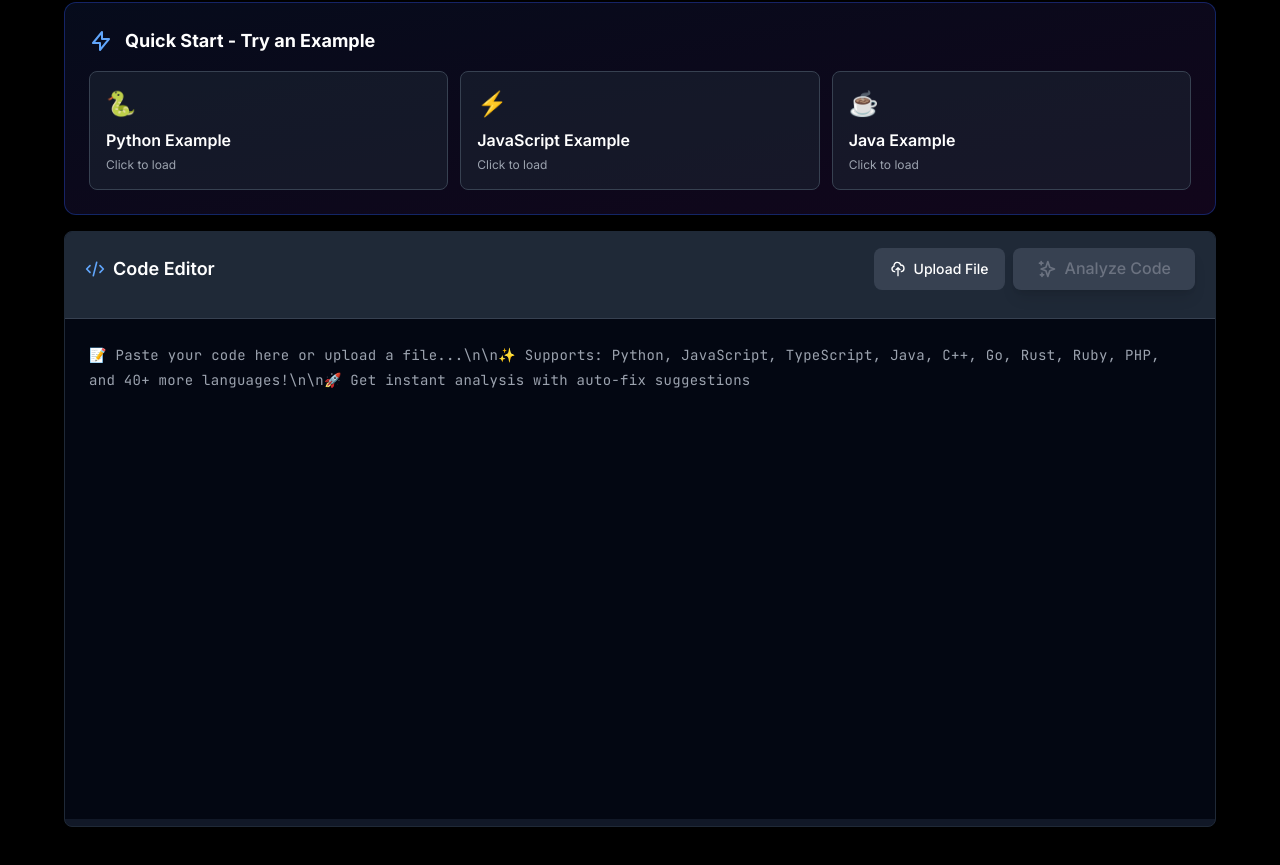
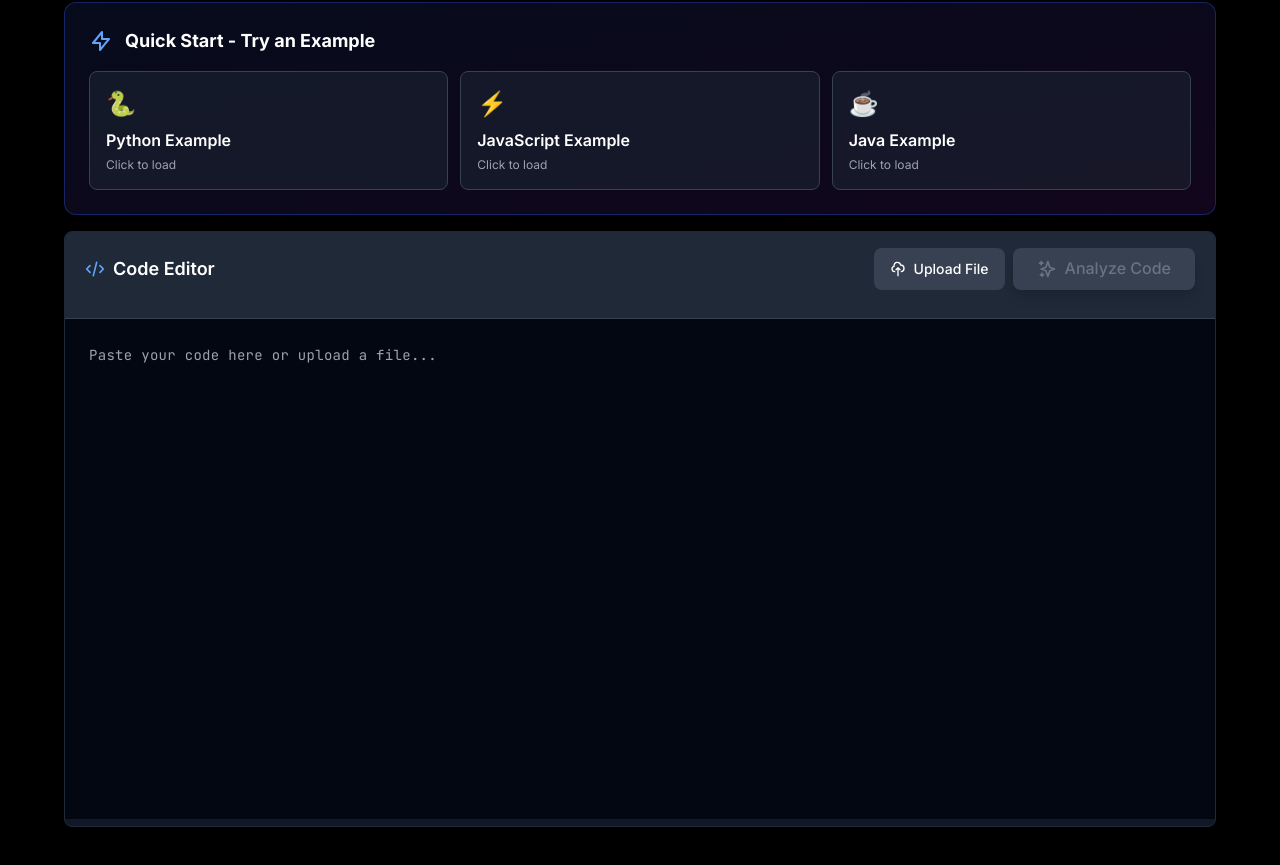
Before and after one commit to gokul18062006/code_review_agent, a React (Vite) app in the folder frontend/: page / in a window 1280 px wide. Shown: the part 465-1330 px from the top of the page. Built offline with nearby package versions, Linux system fonts and the light colour scheme; no server answers.

Commit message:
Clean up placeholder text - remove escape characters

```diff
--- a/frontend/src/components/CodeEditor.tsx
+++ b/frontend/src/components/CodeEditor.tsx
@@ -186,7 +186,7 @@ export default function CodeEditor({ code, setCode, onReview, loading }: CodeEdi
         <textarea
           value={code}
           onChange={(e) => setCode(e.target.value)}
-          placeholder="📝 Paste your code here or upload a file...\n\n✨ Supports: Python, JavaScript, TypeScript, Java, C++, Go, Rust, Ruby, PHP, and 40+ more languages!\n\n🚀 Get instant analysis with auto-fix suggestions"
+          placeholder="Paste your code here or upload a file..."
           className="w-full h-[500px] p-6 bg-gray-950 text-gray-100 text-base code-editor resize-none focus:outline-none border-0 font-mono"
           spellCheck={false}
         />
```
